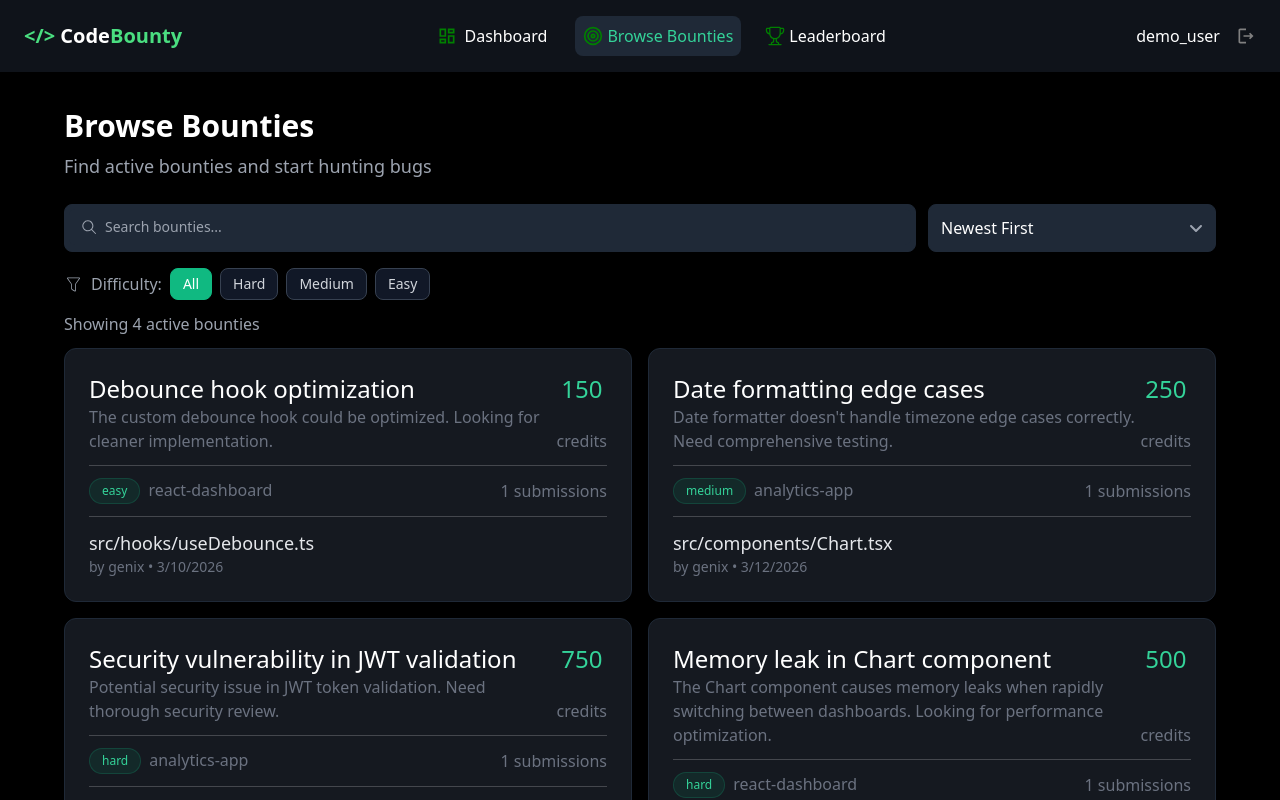
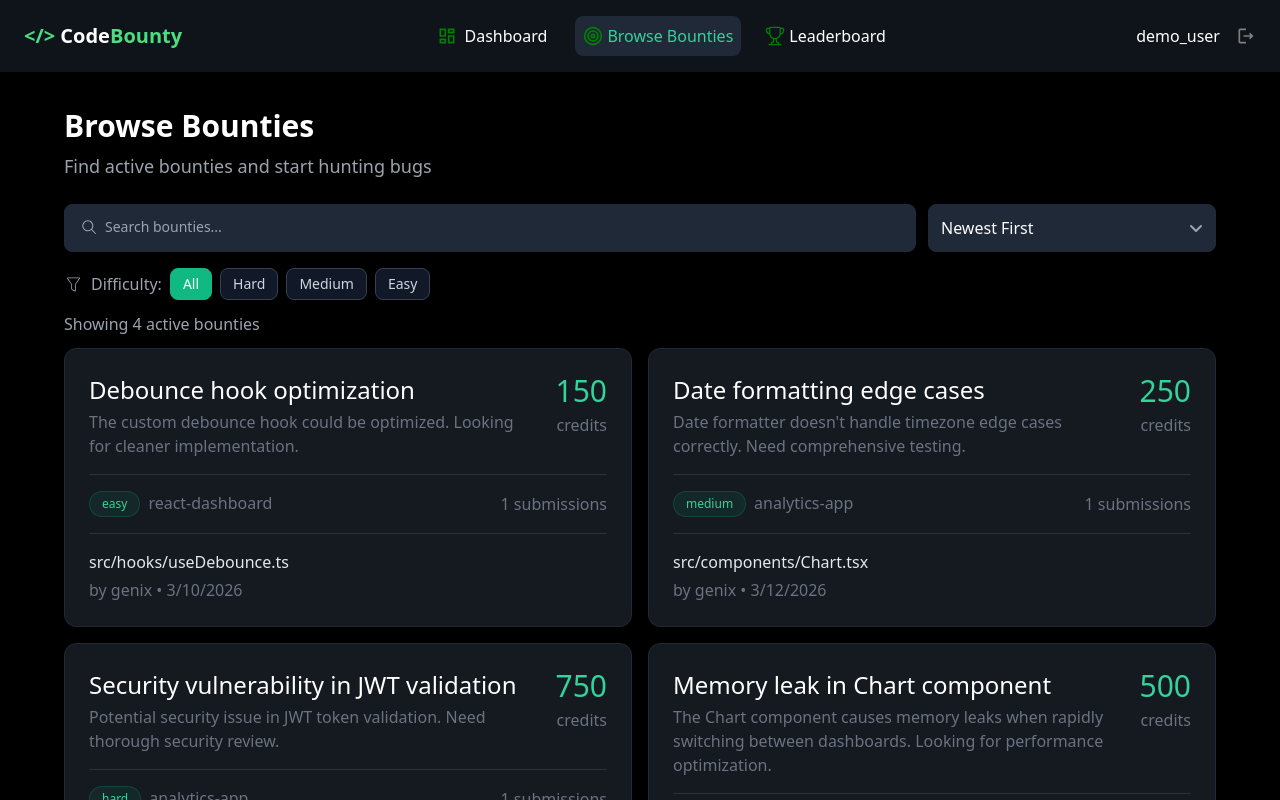
Before and after one commit to arthsaAr/CodeBounty, a React app in the folder frontend/: page /dashboard-owner in a window 1280 px wide. Both pictures are taken after a click on the element "Browse Bounties". Shown: the top 800 px of the page. Built offline with nearby package versions, Linux system fonts and the light colour scheme; the HTML template or start-up script is replaced by a standard one.

Commit message:
Added a bottom bar for all the dashboard

```diff
--- /dev/null
+++ b/frontend/src/components/Bottombar.tsx
@@ -0,0 +1,14 @@
+import React from 'react'
+
+const Bottombar = () => {
+  return (
+    <div className="w-full border-t border-gray-800 py-4 text-center text-gray-500 text-sm">
+        <p>
+            <span className="text-white">Code</span>
+            <span className="text-green-400">Bounty</span> - Peer-to-peer bug bounty platform
+        </p>
+    </div>
+  )
+}
+
+export default Bottombar
--- a/frontend/src/components/browser/ActiveBounties.tsx
+++ b/frontend/src/components/browser/ActiveBounties.tsx
@@ -48,7 +48,6 @@ const ActiveBounties = () => {
           date="3/11/2026"
           />
       </div>
-
     </div>
   )
 }
--- a/frontend/src/components/browser/subcomponent/Bounty.tsx
+++ b/frontend/src/components/browser/subcomponent/Bounty.tsx
@@ -25,19 +25,21 @@ const Bounty = ({
   return (
     <div>
         <div className='rounded-xl bg-[#151920] border border-gray-800 p-6 hover:border-emerald-700 cursor-pointer'>
-        <div className='flex flex-row justify-between'>
+        <div className='flex justify-between items-start gap-4'>
           <div>
-            <h1 className='text-white text-2xl'>{title}</h1>
-            <h2 className='text-gray-500 font-normal text-md'>{description}</h2>
+            <h1 className='text-white text-2xl leading-snug'>{title}</h1>
+            <h2 className='text-gray-500 text-md mt-1'>{description}</h2>
           </div>
-          <div className='flex flex-col items-center justify-between'>
-              <div className=' text-emerald-400 text-2xl'>
+          <div className='flex flex-col items-end'>
+              <div className=' text-emerald-400 text-3xl'>
                   {credits}
               </div>
               <span className='text-gray-500 text-md mt-1'>credits</span>
           </div>
         </div>
-        <hr className="my-3 h-px border-0 bg-white/20" />
+
+        <hr className="my-4 border-white/10" />
+
         <div className='flex flex-row gap-2 mt-2 justify-between items-center'>
             <div className='flex flex-row gap-2'>
                 <span className='px-3 py-1 text-xs font-medium rounded-full bg-emerald-500/10 text-emerald-400 border border-emerald-500/20'>{difficulty}</span>
@@ -47,9 +49,17 @@ const Bounty = ({
                 <span className='text-gray-500 font-normal text-md'>1 submissions</span>
             </div>
         </div>
-        <hr className="my-3 h-px border-0 bg-white/20" />
-          <h3 className='text-gray-200 font-normal text-lg'>{file}</h3>
-          <h3 className='text-gray-500 font-normal text-sm'>by {author} • {date}</h3>
+
+        <hr className="my-4 border-white/10" />
+
+          <div className="space-y-1">
+            <h3 className="text-gray-200 text-md">
+              {file}
+            </h3>
+            <h3 className="text-gray-500 text-md">
+              by {author} • {date}
+            </h3>
+          </div>
         </div>
     </div>
   )
--- a/frontend/src/pages/OwnerDashboard.tsx
+++ b/frontend/src/pages/OwnerDashboard.tsx
@@ -10,6 +10,7 @@ import Submissions from "../components/dashboard/Submissions";
 import Quickactions from "../components/dashboard/Quickactions";
 import Searchbar from "../components/browser/Searchbar";
 import ActiveBounties from "../components/browser/ActiveBounties";
+import Bottombar from "../components/Bottombar";
 
 export default function OwnerDashboard() {
 
@@ -29,11 +30,11 @@ export default function OwnerDashboard() {
   // }, []);
 
   return (
-    <div className="min-h-screen bg-black text-white">
+    <div className="min-h-screen flex flex-col bg-black text-white">
 
       <Navbar setActivePage={setActivePage} activePage={activePage} />
 
-      <div className="px-8 md:px-16 py-6">
+      <div className="flex-grow px-8 md:px-16 py-6">
         {activePage === "dashboard" && (
           <>
             <Quickstat />
@@ -77,6 +78,8 @@ export default function OwnerDashboard() {
           </div>
         ))}
       </div> */}
+
+      <Bottombar />
     </div>
   );
 }
```
